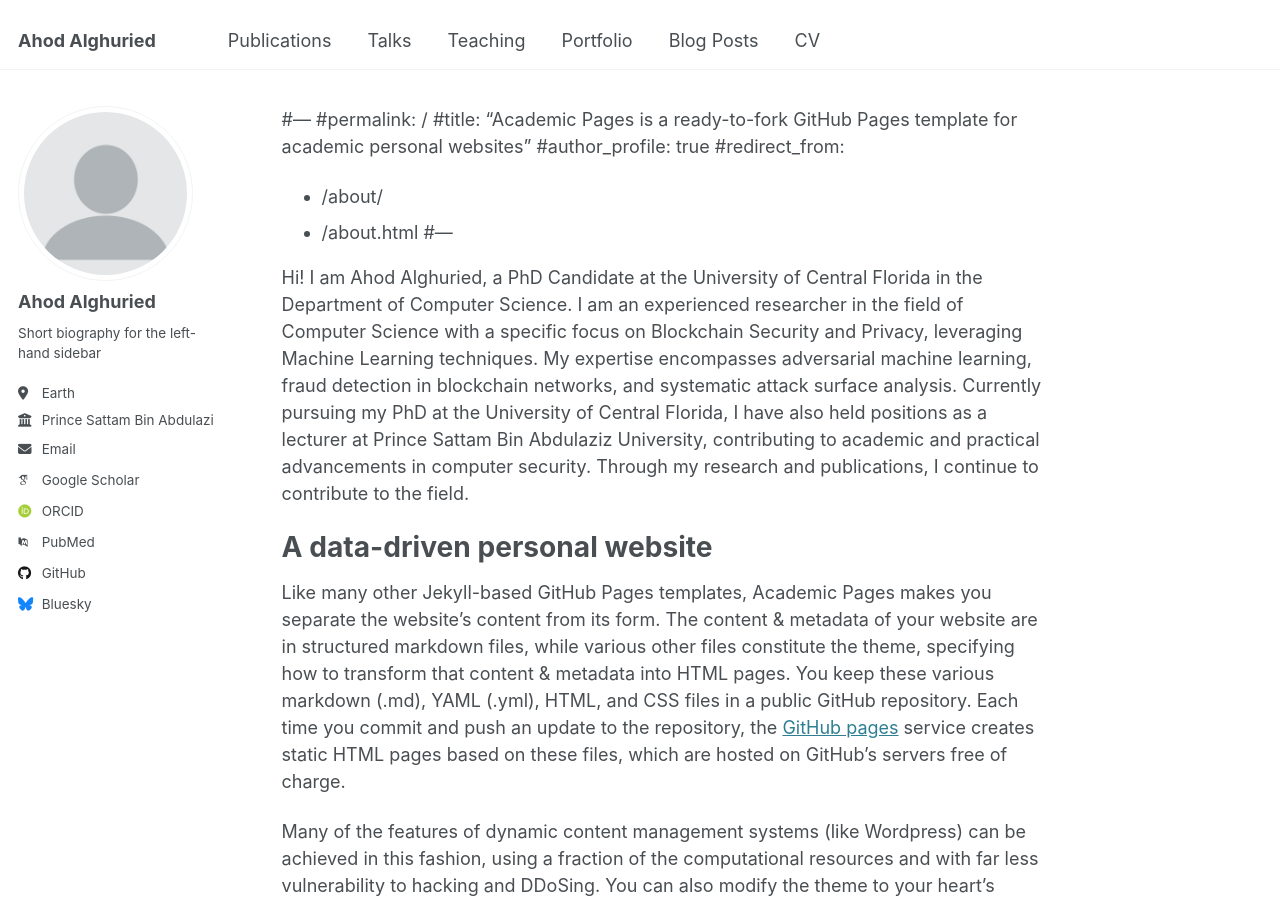
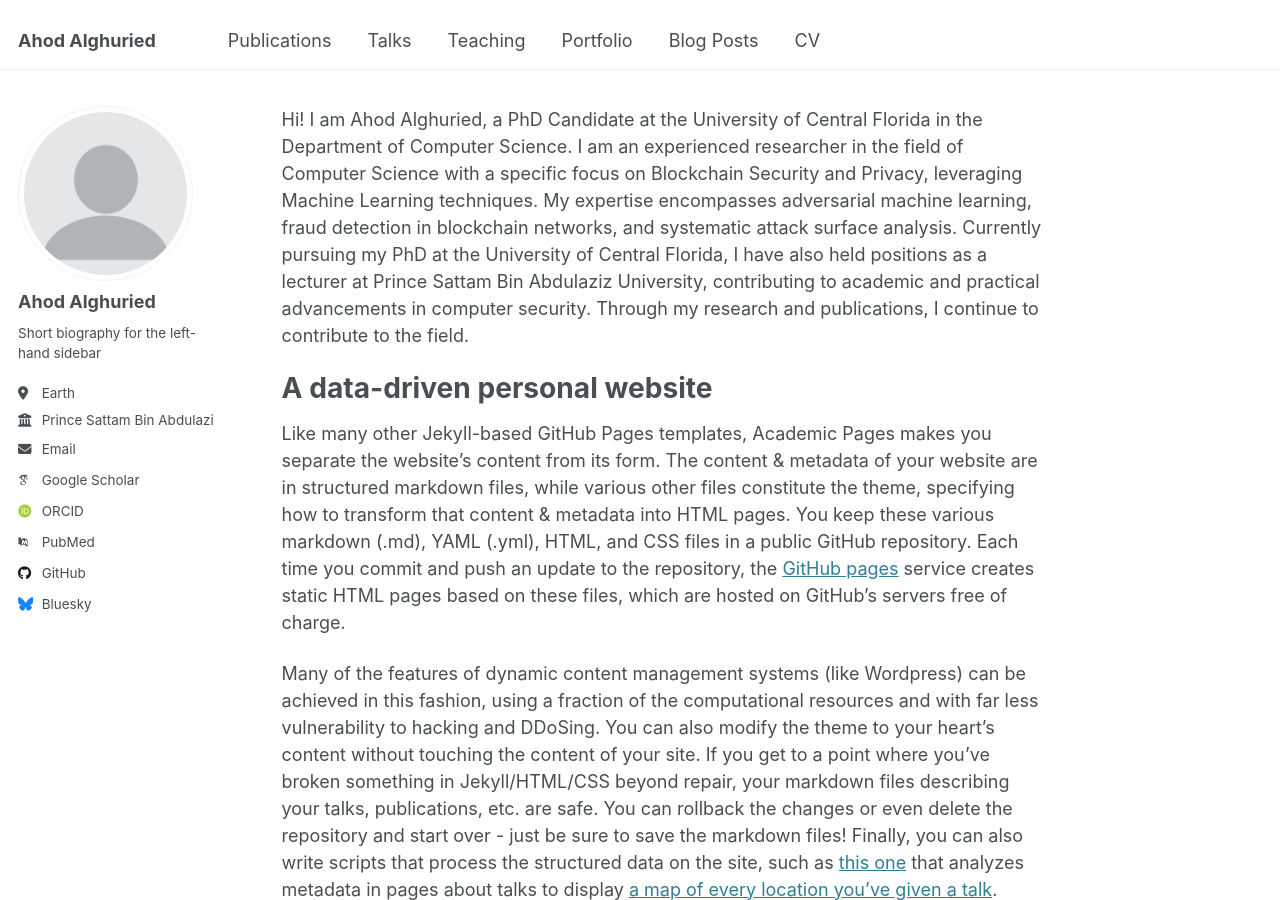
Before and after one commit to alghuried-ahod/Ahod-Alghuried, a Jekyll site: the page built from _pages/about.md, in a window 1280 px wide and 900 px high. Built offline with Jekyll 4.4.1, drawn with Linux system fonts in a browser that asks for light colours; some web fonts are replaced; our own code applies the rules of GitHub Pages for plain Markdown files.

Commit message:
Update about.md

```diff
--- a/_pages/about.md
+++ b/_pages/about.md
@@ -1,11 +1,11 @@
-#---
-#permalink: /
-#title: "Academic Pages is a ready-to-fork GitHub Pages template for academic personal websites"
-#author_profile: true
-#redirect_from:
+---
+permalink: /
+title: "Academic Pages"
+author_profile: true
+redirect_from:
   - /about/
  - /about.html
-#---
+---
 
 Hi! I am Ahod Alghuried, a PhD Candidate at the University of Central Florida in the Department of Computer Science. I am an experienced researcher in the field of Computer Science with a specific focus on Blockchain Security and Privacy, leveraging Machine Learning techniques. My expertise encompasses adversarial machine learning, fraud detection in blockchain networks, and systematic attack surface analysis. Currently pursuing my PhD at the University of Central Florida, I have also held positions as a lecturer at Prince Sattam Bin Abdulaziz University, contributing to academic and practical advancements in computer security. Through my research and publications, I continue to contribute to the field.
 
```
